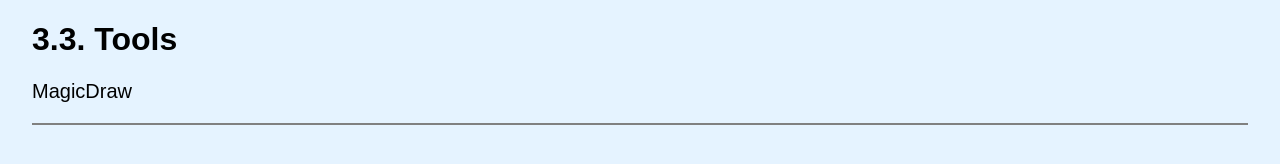
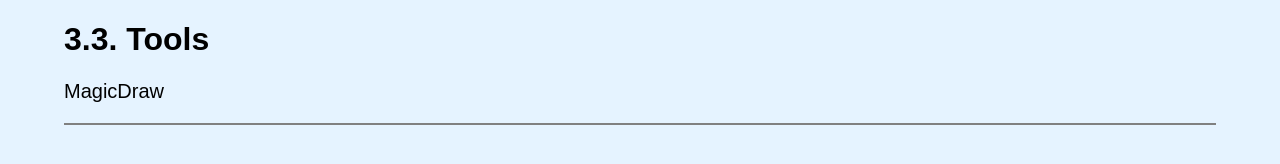
Before and after one commit to niceboy120/E-Learning_2018, a plain HTML site: page tools.html in a window 1280 px wide. Drawn offline with Linux system fonts and the light colour scheme.

Commit message:
update style

```diff
--- a/style.css
+++ b/style.css
@@ -1,5 +1,5 @@
 body{
-	margin: 0em 2em 2em 2em;
+	margin: 0em 4em 4em 4em;
 	background-color: #e5f3ff;
 }
 p{
```
